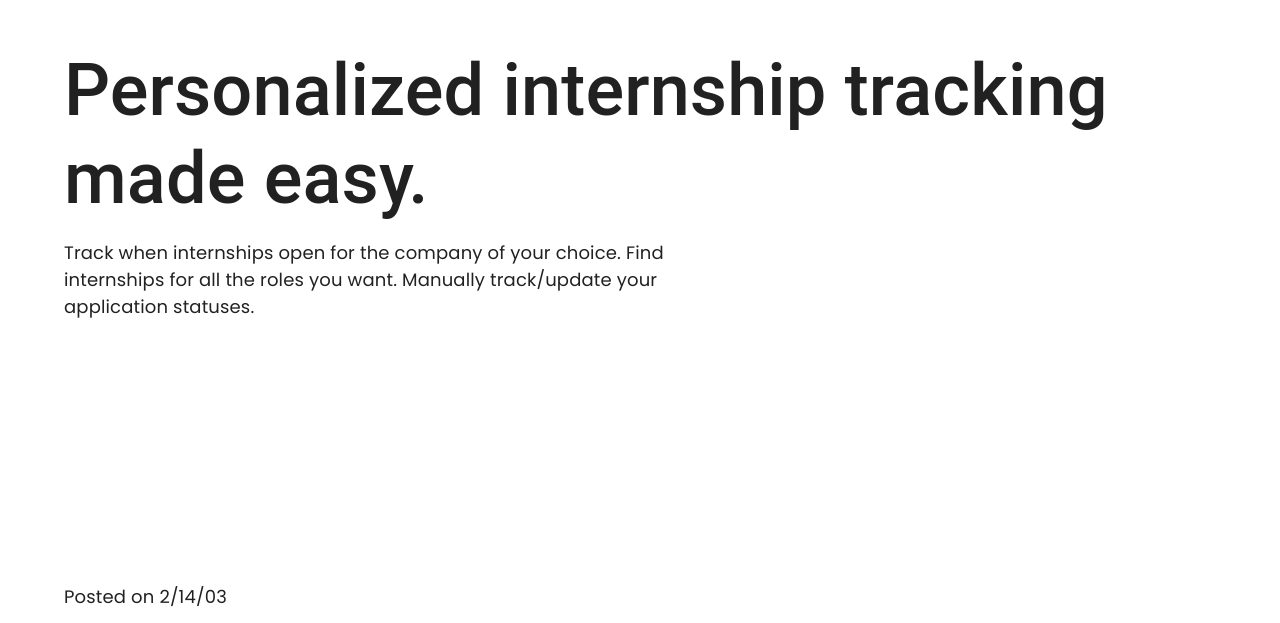
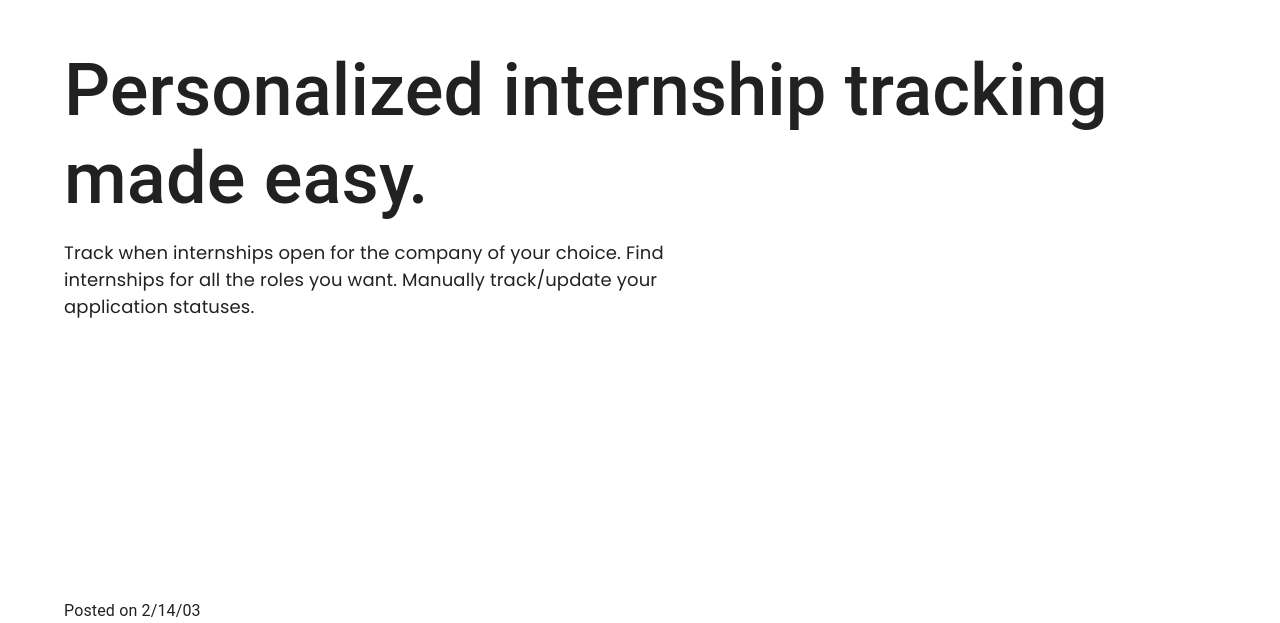
Before and after one commit to BobaTalks/internship-tracker, a React (Create React App) app in the folder client/: page / in a window 1280 px wide. Shown: the part 217-840 px from the top of the page. Built offline with nearby package versions, Linux system fonts and the light colour scheme.

Commit message:
completed PostedOn

```diff
--- a/client/package.json
+++ b/client/package.json
@@ -4,11 +4,11 @@
   "version": "0.1.0",
   "private": true,
   "dependencies": {
-    "@emotion/react": "^11.10.5",
-    "@emotion/styled": "^11.10.5",
+    "@emotion/react": "^11.10.6",
+    "@emotion/styled": "^11.10.6",
     "@fontsource/poppins": "^4.5.10",
     "@mui/icons-material": "^5.11.0",
-    "@mui/material": "^5.11.5",
+    "@mui/material": "^5.11.16",
     "axios": "^1.3.4",
     "date-fns": "^2.29.3",
     "react": "^18.2.0",
--- a/client/src/components/PostedOn.jsx
+++ b/client/src/components/PostedOn.jsx
@@ -1,14 +1,21 @@
 import React from "react";
 import { Typography } from "@mui/material";
 import { format } from "date-fns";
+import { useTheme } from "@emotion/react";
 
 //assuming the format of the props.date is YYYY-MM-DD
 const PostedOn = (props) => {
   const postedDate = format(new Date(props.date), "M/d/yy");
+  let theme = useTheme();
   return (
-    <Typography sx={{ fontFamily: "Poppins" }}>
+    <p
+      style={{
+        color: theme.palette.text.primary.main,
+        fontSize: theme.fontSize,
+      }}
+    >
       Posted on {postedDate}
-    </Typography>
+    </p>
   );
 };
 
```
Also changed, not shown: 1 other file (tests, documents, lock files or other folders).
